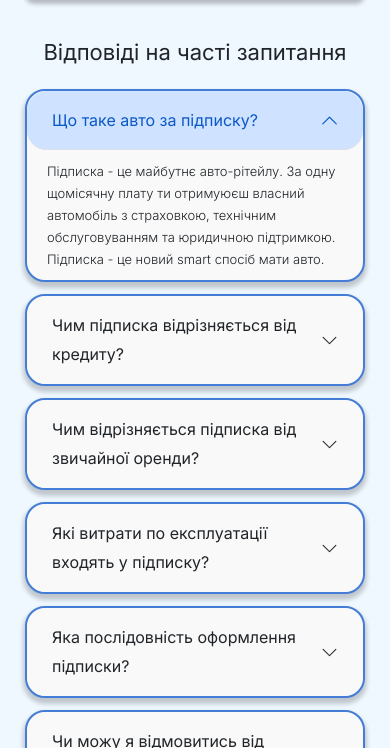
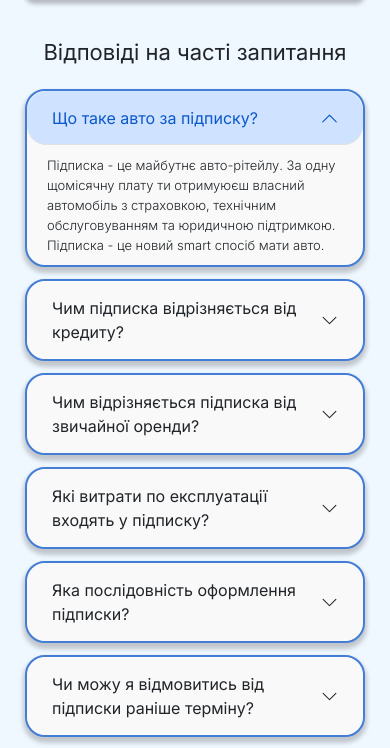
Before and after one commit to SerhiyKonovalov/car-for-subscriptions, a plain HTML site: page questions.html in a window 390 px wide. Shown: the part 92-840 px from the top of the page. Drawn offline with Linux system fonts and the light colour scheme.

Commit message:
Add files via upload

```diff
--- a/css/questions.css
+++ b/css/questions.css
@@ -346,7 +346,8 @@ body {
     @media (max-width: 767.98px) {
       .answers__item button {
         font-size: 20px;
-        padding: 25px 35px; } }
+        padding: 25px 35px;
+        line-height: 26px; } }
     @media (max-width: 575.98px) {
       .answers__item button {
         font-size: 18px;
@@ -354,10 +355,12 @@ body {
     @media (max-width: 479.98px) {
       .answers__item button {
         font-size: 16px;
-        padding: 15px 25px; } }
+        padding: 15px 25px;
+        line-height: 24px; } }
     @media (max-width: 379.98px) {
       .answers__item button {
-        padding: 10px 20px; } }
+        padding: 10px 20px;
+        line-height: 22px; } }
 
 .answers__item:last-child {
   margin-bottom: 0; }
@@ -365,7 +368,7 @@ body {
 .answers__accordion-text {
   font-weight: 300;
   font-size: 18px;
-  line-height: 22px;
+  line-height: 25px;
   padding: 20px 38px 20px 38px; }
   @media (max-width: 991.98px) {
     .answers__accordion-text {
@@ -378,15 +381,18 @@ body {
   @media (max-width: 575.98px) {
     .answers__accordion-text {
       font-size: 14px;
-      padding: 12px 22px 12px 22px; } }
+      padding: 12px 22px 12px 22px;
+      line-height: 22px; } }
   @media (max-width: 479.98px) {
     .answers__accordion-text {
       font-size: 13px;
-      padding: 10px 20px 10px 20px; } }
+      padding: 10px 20px 10px 20px;
+      line-height: 20px; } }
   @media (max-width: 379.98px) {
     .answers__accordion-text {
       font-size: 12px;
-      padding: 8px 15px 8px 15px; } }
+      padding: 8px 15px 8px 15px;
+      line-height: 18px; } }
 
 /*****************
 ******Footer******
```
